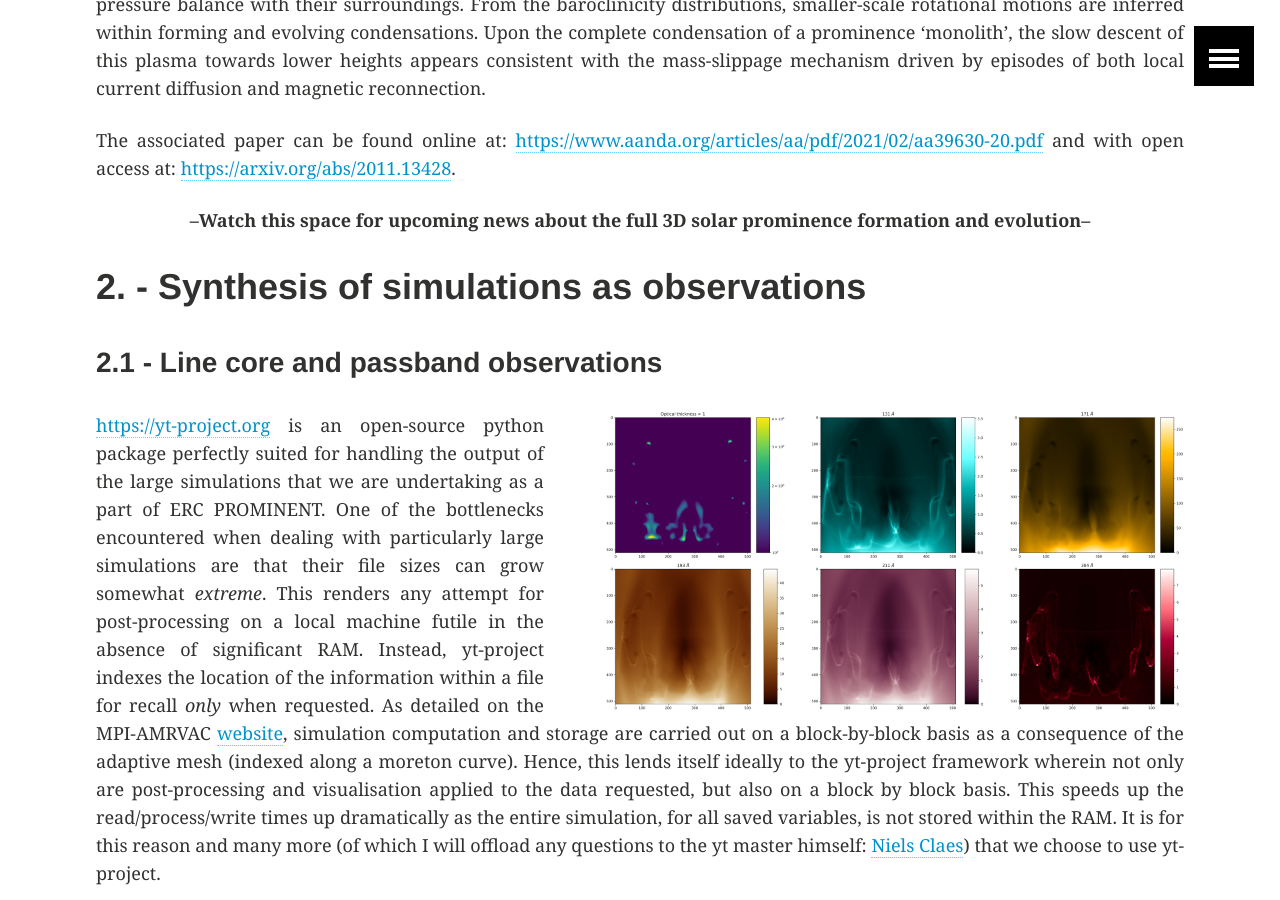
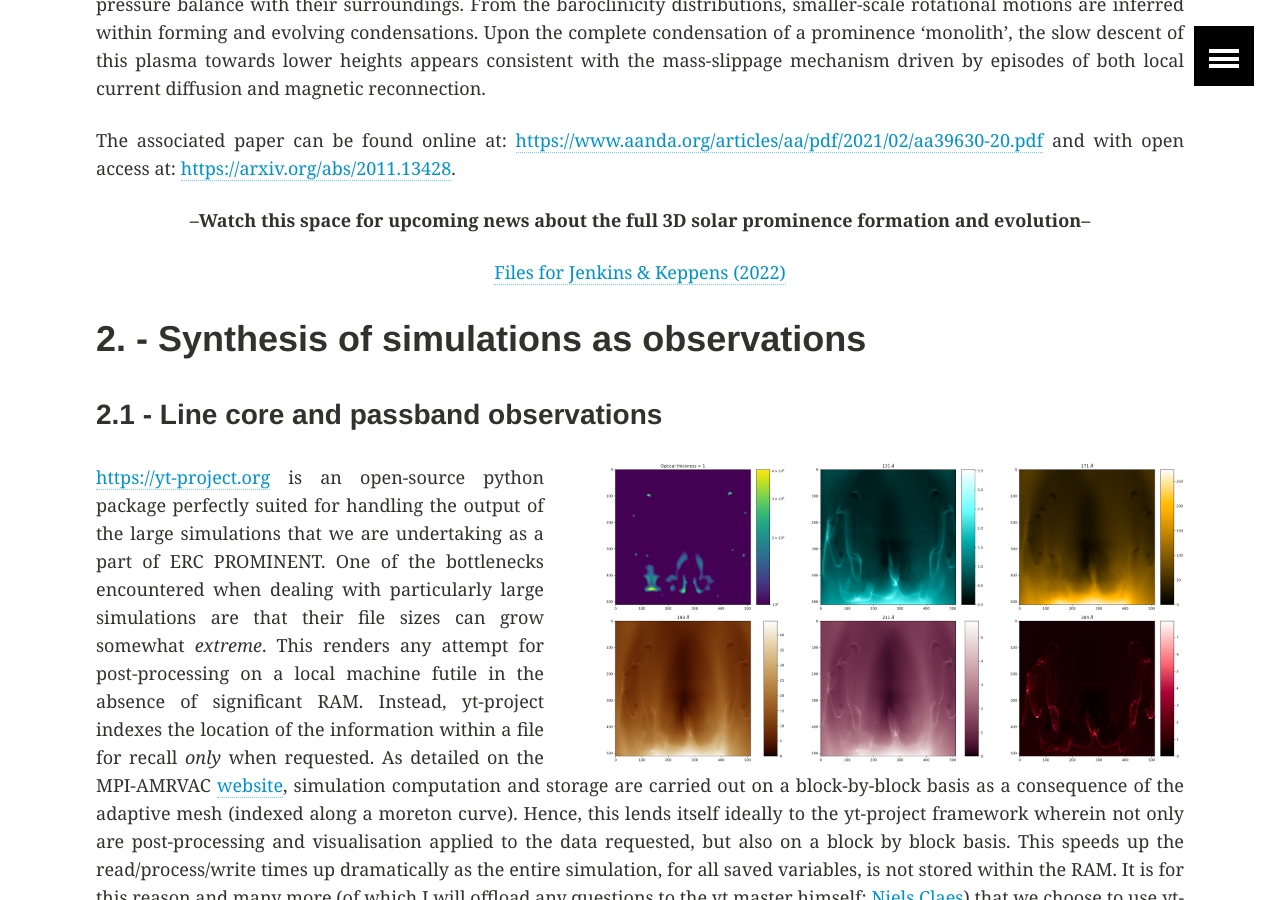
Before and after one commit to erc-prominent/erc-prominent.github.io, a Jekyll site: the page built from team/jackjenkins.md, in a window 1280 px wide and 900 px high, scrolled down 1386 px. Built offline with Jekyll 4.4.1, drawn with Linux system fonts in a browser that asks for light colours.

Commit message:
Uploading of J&K2022 source files

```diff
--- a/team/jackjenkins.md
+++ b/team/jackjenkins.md
@@ -34,6 +34,10 @@ The associated paper can be found online at: [https://www.aanda.org/articles/aa/
 **--Watch this space for upcoming news about the full 3D solar prominence formation and evolution--**
 </div>
 
+<div align="center" markdown="1">
+<a href="{{ site.url }}/public_files/jackjenkins/prom_form_JK_2022.zip"> Files for Jenkins & Keppens (2022) </a>
+</div>
+
 # 2. - Synthesis of simulations as observations
 
 ### 2.1 - Line core and passband observations
```
Also changed, not shown: 3 other files.
